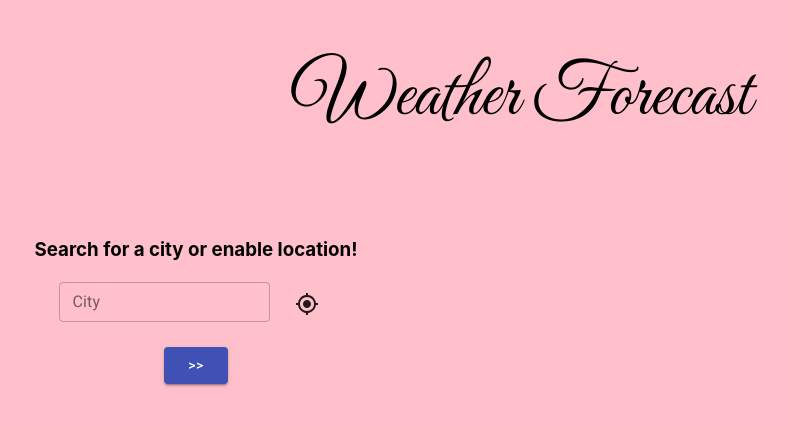
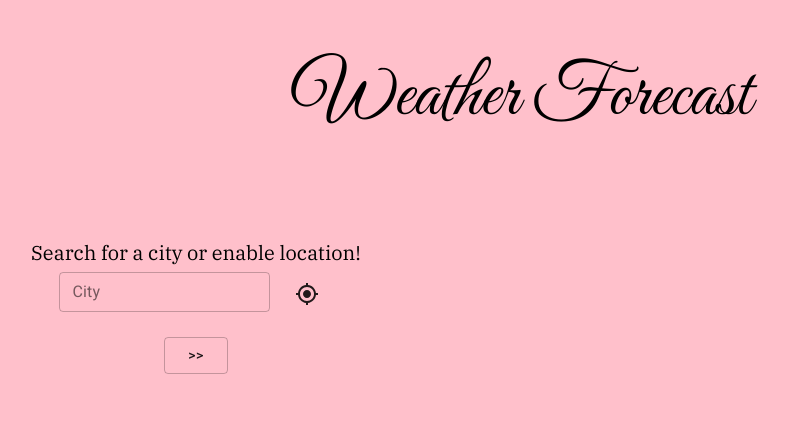
Before and after one commit to Ronak06/WeatherForecast, a React (Create React App) app: page / in a window 1280 px wide. Shown: the top 426 px of the page, without its empty margins (118-906 px from the left). Built offline with nearby package versions, Linux system fonts and the light colour scheme.

Commit message:
added new IBM font and styled city and country name to be closer to the weather icon.

```diff
--- a/public/index.html
+++ b/public/index.html
@@ -19,6 +19,10 @@
     />
     <link
       href="https://fonts.googleapis.com/css?family=Great+Vibes&display=swap"
+      rel="stylesheet"
+    />
+    <link
+      href="https://fonts.googleapis.com/css?family=IBM+Plex+Serif&display=swap"
       rel="stylesheet"
     />
     <!--
--- a/src/components/Forecast.js
+++ b/src/components/Forecast.js
@@ -29,7 +29,7 @@ class Forecast extends React.Component {
     e.preventDefault();
 
     if (this.state.cityName === "" && !navigator.geolocation) {
-      console.error("Please enter a city.");
+      console.log("debug pin");
     } else if (this.state.cityName.length !== 0) {
       this.setState({ loading: true });
       console.log(this.state.loading);
@@ -86,9 +86,15 @@ class Forecast extends React.Component {
         <div style={{ textAlign: "center" }}>
           <Grid container spacing={3}>
             <Grid item xs={6}>
-              <h3 style={{ marginBottom: "-15px" }}>
+              <p
+                style={{
+                  marginBottom: "-30px",
+                  fontFamily: "IBM Plex Serif",
+                  fontSize: "20px"
+                }}
+              >
                 Search for a city or enable location!
-              </h3>
+              </p>
               <form onSubmit={this.onSubmit} style={{ marginTop: "5%" }}>
                 <TextField
                   id="outlined-basic"
@@ -108,12 +114,7 @@ class Forecast extends React.Component {
 
                 <br />
                 <br />
-                <Button
-                  variant="contained"
-                  color="primary"
-                  size="medium"
-                  type="submit"
-                >
+                <Button variant="outlined" size="medium" type="submit">
                   >>
                 </Button>
               </form>
@@ -121,8 +122,8 @@ class Forecast extends React.Component {
             </Grid>
             <Grid item xs={6}>
               {Object.entries(this.state.weatherInfo).length !== 0 ? (
-                <div>
-                  <h1>
+                <div style={{ marginRight: "30%" }}>
+                  <h1 style={{ marginBottom: "-5%" }}>
                     {name}, {sys.country} <br />
                     <br />
                   </h1>
@@ -144,7 +145,7 @@ class Forecast extends React.Component {
                   <h4>{parseFloat(main.feels_like - 273.15).toFixed(0)}°C</h4>
                   <p>Low/High:</p>
                   <h4>
-                    {parseFloat(main.temp_min - 273.15).toFixed(0)}/
+                    {parseFloat(main.temp_min - 273.15).toFixed(0)}°C/
                     {parseFloat(main.temp_max - 273.15).toFixed(0)}°C
                   </h4>
                   {/* <WeeklyForecast city={name} country={sys.country} /> */}
```
